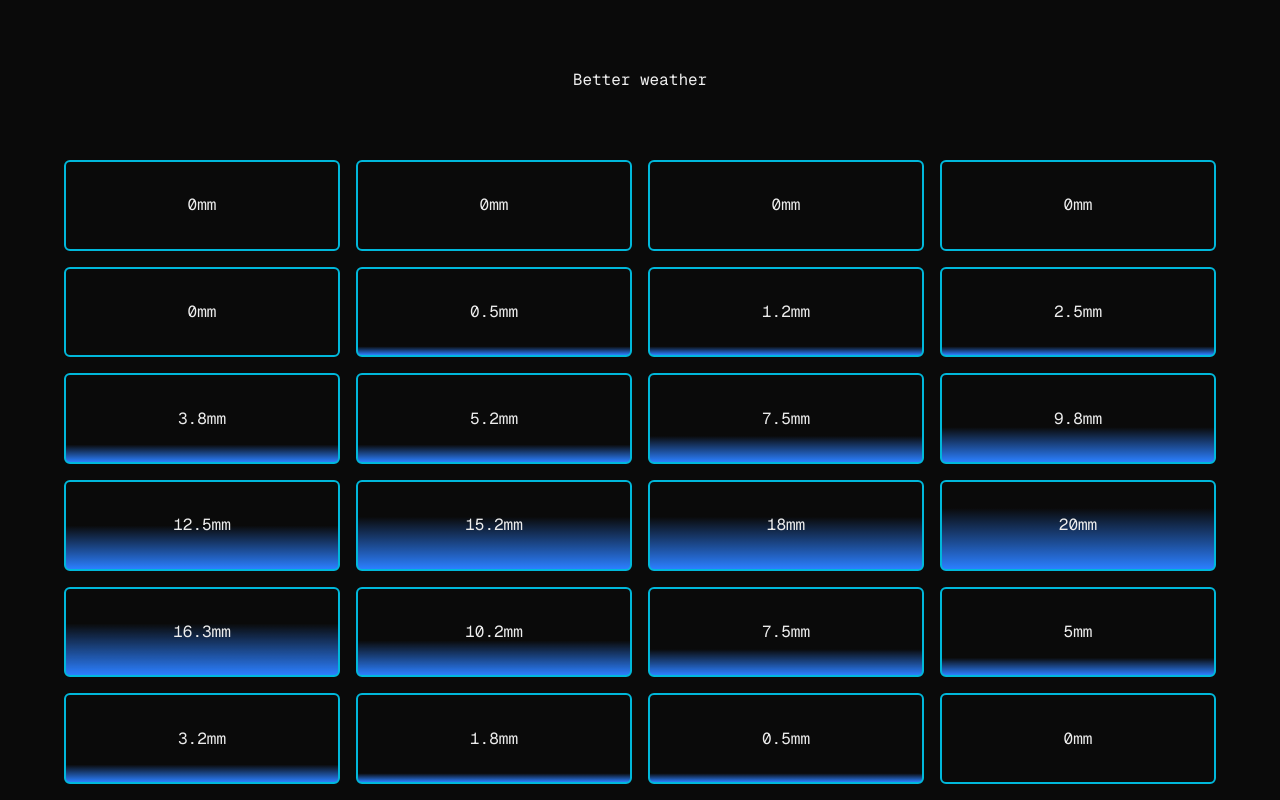
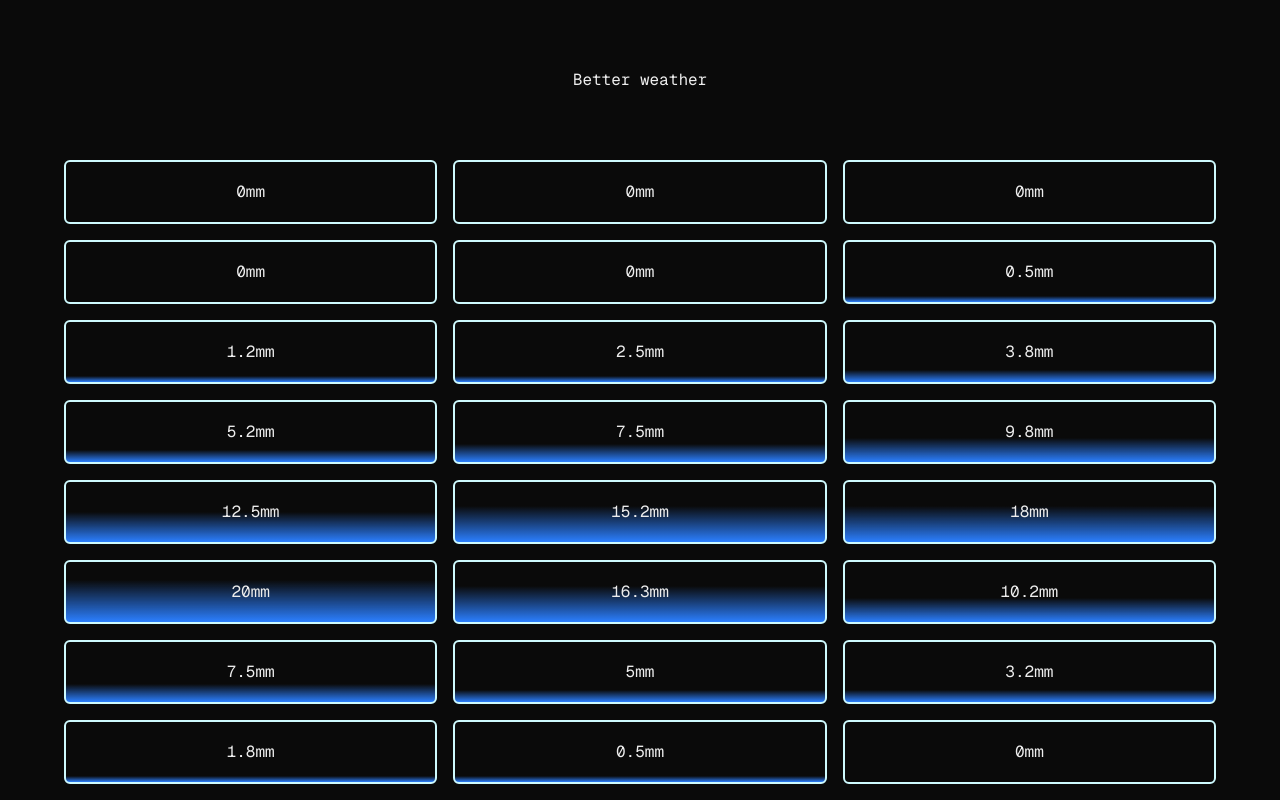
Before and after one commit to jacobjshelp/better-weather, a Next.js app: page / in a window 1280 px wide. Built offline with nearby package versions, Linux system fonts and the light colour scheme.

Commit message:
Refactored component to OneDayForecast

```diff
--- a/app/components/HourlyForecast.tsx
+++ b/app/components/OneDayForecast.tsx
@@ -1,22 +1,24 @@
 import { HOURS_IN_DAY } from "../constants";
 import calculateGradient from "../functions/calculateGradient";
-import {
-  getMockWeatherData,
-} from "../functions/getWeatherData";
+import { WeatherData } from "../types";
 
-export default async function HourlyForecast() {
-  const { hourly } = await getMockWeatherData();
+type OneDayForecastProps = {
+  oneDayWeatherData: WeatherData
+}
+
+export default async function OneDayForecast({ oneDayWeatherData: weatherData }: OneDayForecastProps) {
+  const { hourly } = weatherData;
   const todaysPrecipitation = hourly.precipitation.slice(0, HOURS_IN_DAY);
 
   return (
-    <div className="grid grid-cols-4 gap-4 h-full">
+    <div className="grid grid-cols-3 gap-4 h-full">
       {todaysPrecipitation.map((value, i) => {
         const gradient = calculateGradient(value)
 
         return (
           <div
             key={i}
-            className={`border-2 border-solid rounded-md border-cyan-500 flex items-center justify-center ${gradient}`}
+            className={`border-2 border-solid rounded-md border-cyan-100 flex items-center justify-center ${gradient}`}
           >
             {value}mm
           </div>
--- a/app/page.tsx
+++ b/app/page.tsx
@@ -1,12 +1,19 @@
 import Header from "./components/Header";
-import HourlyForecast from "./components/HourlyForecast";
+import OneDayForecast from "./components/OneDayForecast";
+import { HOURS_IN_DAY } from "./constants";
+import { getMockWeatherData } from "./functions/getWeatherData";
 
-export default function Home() {
+export default async function Home() {
+  const weatherData = await getMockWeatherData();
+  // const { hourly } = weatherData;
+  // const todaysPrecipitation = hourly.precipitation.slice(0, HOURS_IN_DAY);
+
   return (
     <div className="h-dvh flex flex-col font-mono">
       <Header />
       <main className="h-8/10 w-9/10 mx-auto mb-4">
-        <HourlyForecast />
+
+        <OneDayForecast oneDayWeatherData={weatherData} />
       </main>
     </div>
   );
```
